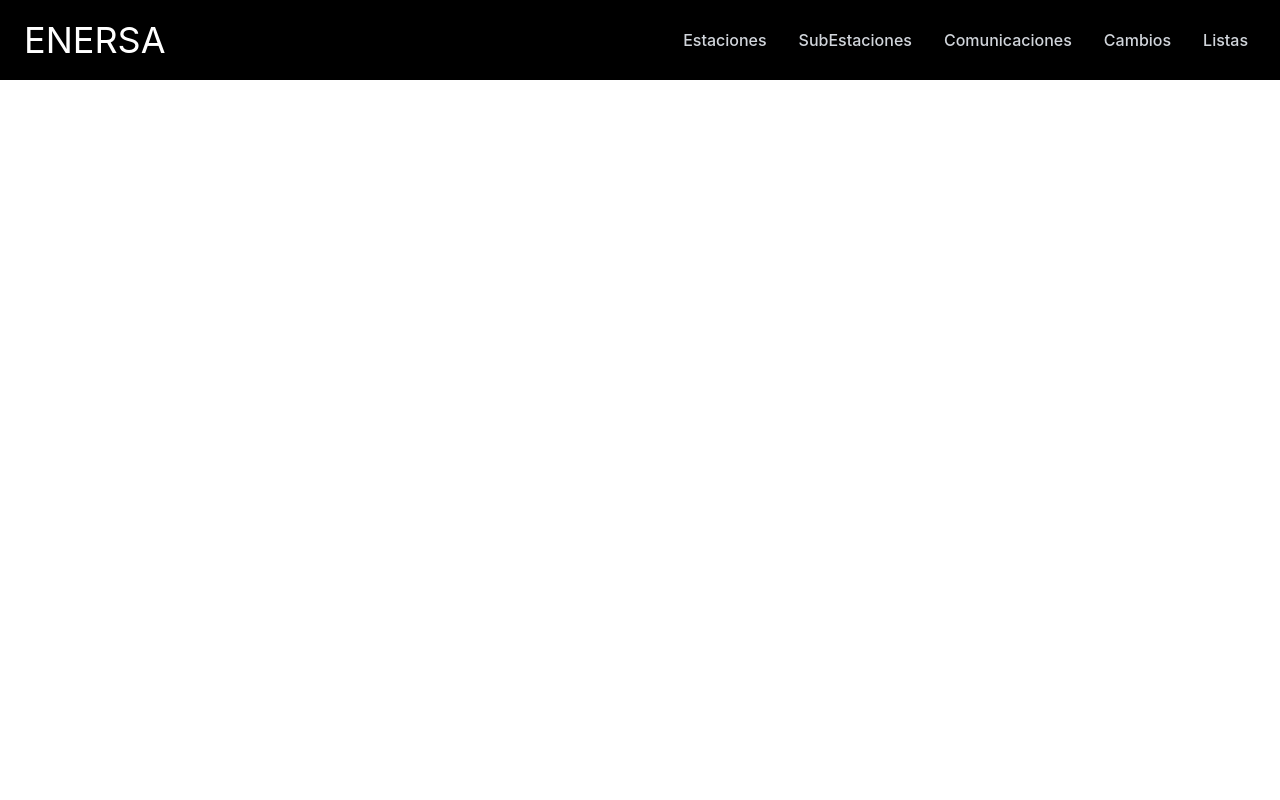
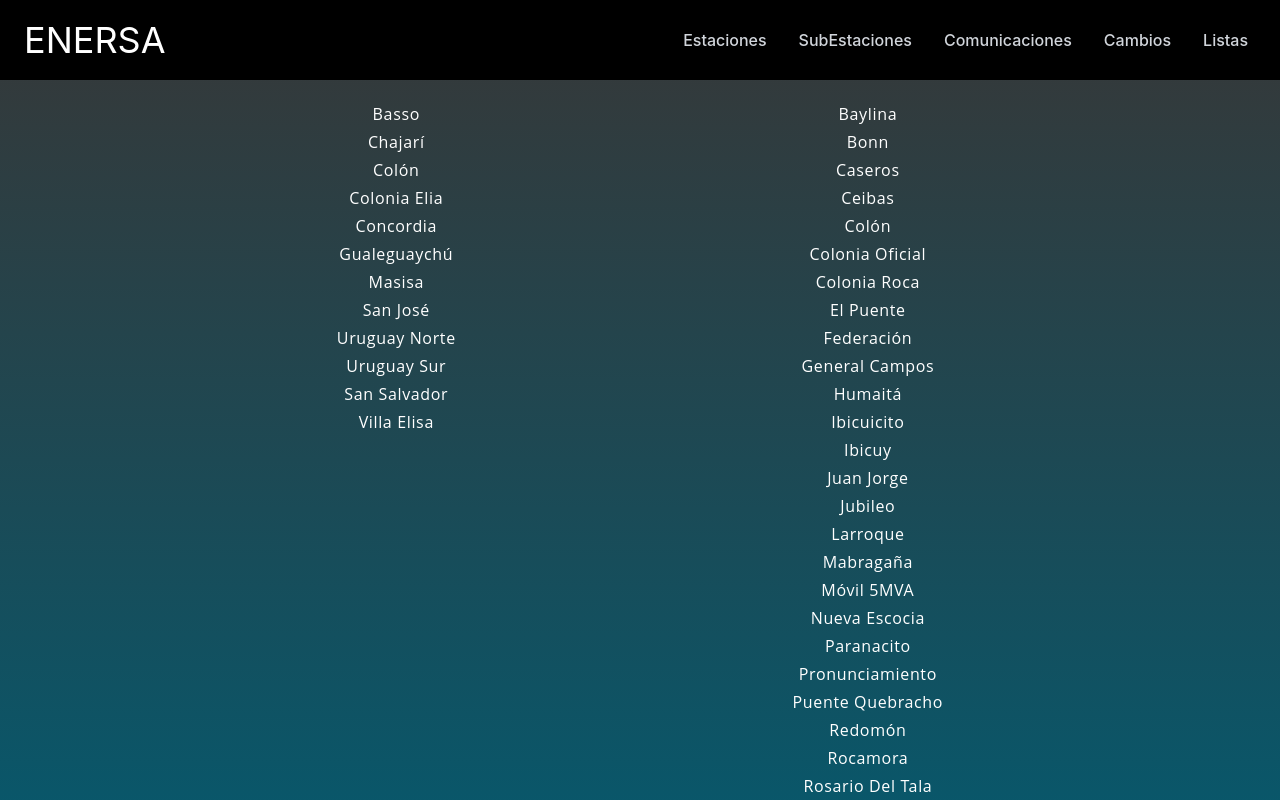
Before and after one commit to ivanbonnot/mantenimiento-PCC, a React (Create React App) app: page / in a window 1280 px wide. Shown: the top 800 px of the page. Built offline with nearby package versions, Linux system fonts and the light colour scheme; the HTML template or start-up script is replaced by a standard one.

Commit message:
armando header

```diff
--- a/src/App.css
+++ b/src/App.css
@@ -1,10 +1,12 @@
-.App__bg {
+.app__bg {
+  height: 100%;
+  width: 100vw;
   text-align: center;
   background: rgb(0,0,0);
 background: linear-gradient(180deg, rgba(0,0,0,1) 0%, rgba(55,55,55,1) 0%, rgba(0,93,116,1) 100%);
 }
 
-.App-logo {
+.app-logo {
   height: 40vmin;
   pointer-events: none;
 }
@@ -15,7 +17,7 @@
   }
 }
 
-.App-header {
+.app-header {
 
   min-height: 100vh;
   display: flex;
@@ -26,8 +28,35 @@
   color: white;
 }
 
-.App-link {
+.app-link {
   color: #61dafb;
+}
+
+.flex__center {
+  display: flex;
+  justify-content: center;
+  align-items: center;
+}
+
+.p__cormorant {
+  font-family: var(--font-base);
+  color: var(--color-white);
+  font-weight: 700;
+  letter-spacing: 0.04em;
+  text-transform: capitalize;
+  font-feature-settings: 'tnum' on, 'lnum' on;
+  line-height: 29.9px;
+  font-size: 23px;
+}
+
+.p__opensans {
+  font-family: var(--font-alt);
+  color: var(--color-white);
+  font-weight: 400;
+  letter-spacing: 0.04em;
+  text-transform: capitalize;
+  line-height: 28px;
+  font-size: 16px;
 }
 
 @keyframes App-logo-spin {
--- a/src/App.js
+++ b/src/App.js
@@ -1,10 +1,12 @@
 import './App.css';
 import NavBar from './components/NavBar/NavBar';
+import Header from './container/Header/Header';
 
 function App() {
   return (
     <div className="App">
       <NavBar />
+      <Header />
     </div>
   );
 }
--- /dev/null
+++ b/src/container/Header/Header.css
@@ -0,0 +1,7 @@
+.app__header-wrapper {
+    padding-top: 100px;
+    height: 100%;
+    flex-direction: row;
+    justify-content: space-evenly;
+    align-items: flex-start;
+}
--- /dev/null
+++ b/src/container/Header/Header.jsx
@@ -0,0 +1,28 @@
+import React from "react";
+import stations from "../../constants/stations";
+import {AiFillCaretRight} from 'react-icons/ai'
+
+import "./Header.css";
+
+const Header = () => (
+  <div className="app__header-wrapper app__bg flex__center">
+    <div className="app__header-et" id="et">
+      <div className="">
+        {stations.et.map(({ title }) => (
+          <p className="p__opensans">{title}</p>
+        ))}
+      </div>
+    </div>
+
+    <div className="app__header-set" id="set">
+      <div className=''>
+        {stations.set.map(({ title }) => (
+          <p className="p__opensans">{title}</p>
+        ))}
+      </div>
+    </div>
+
+  </div>
+);
+
+export default Header;
```
Also changed, not shown: src/components/Footer/Footer.css (added), src/components/Footer/Footer.jsx (added), src/components/Notes/Notes.css (added), src/components/Notes/Notes.jsx (added), src/components/Warning/Warning.css (added), src/components/Warning/Warning.jsx (added).
